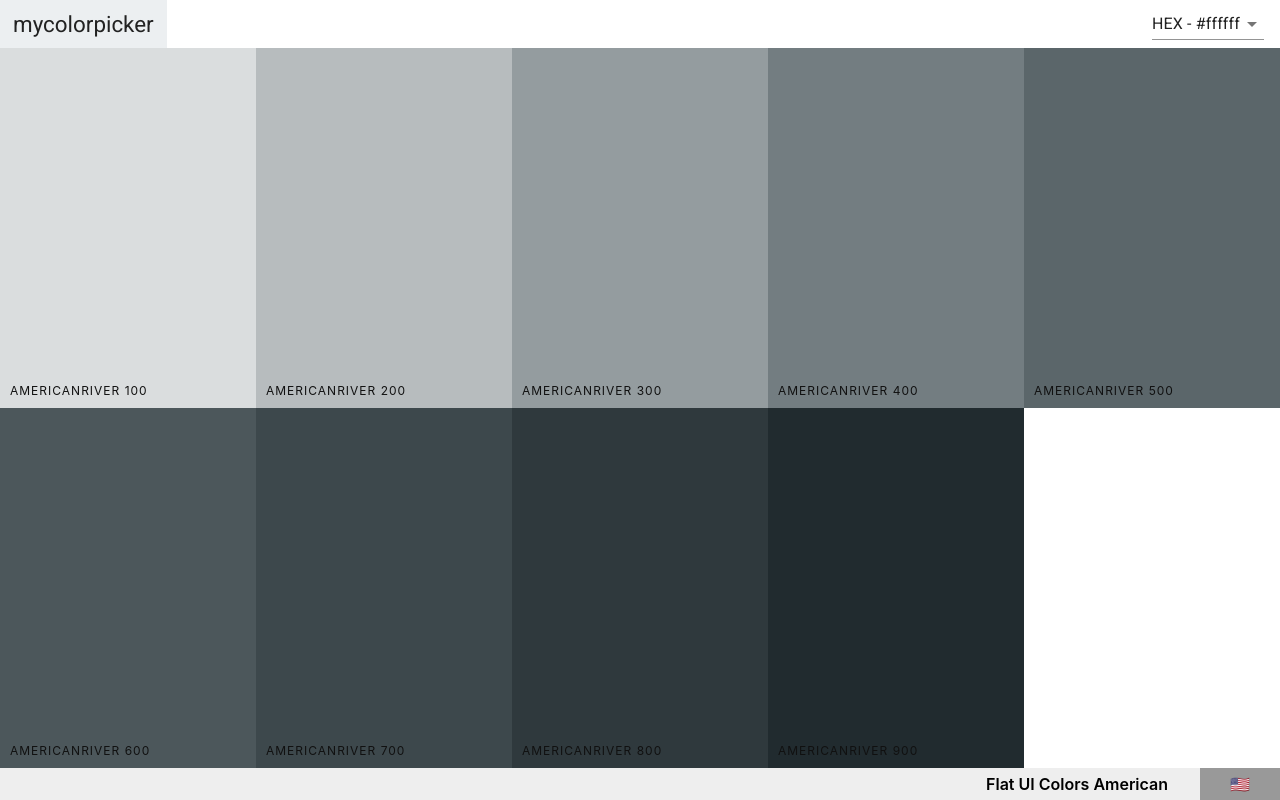
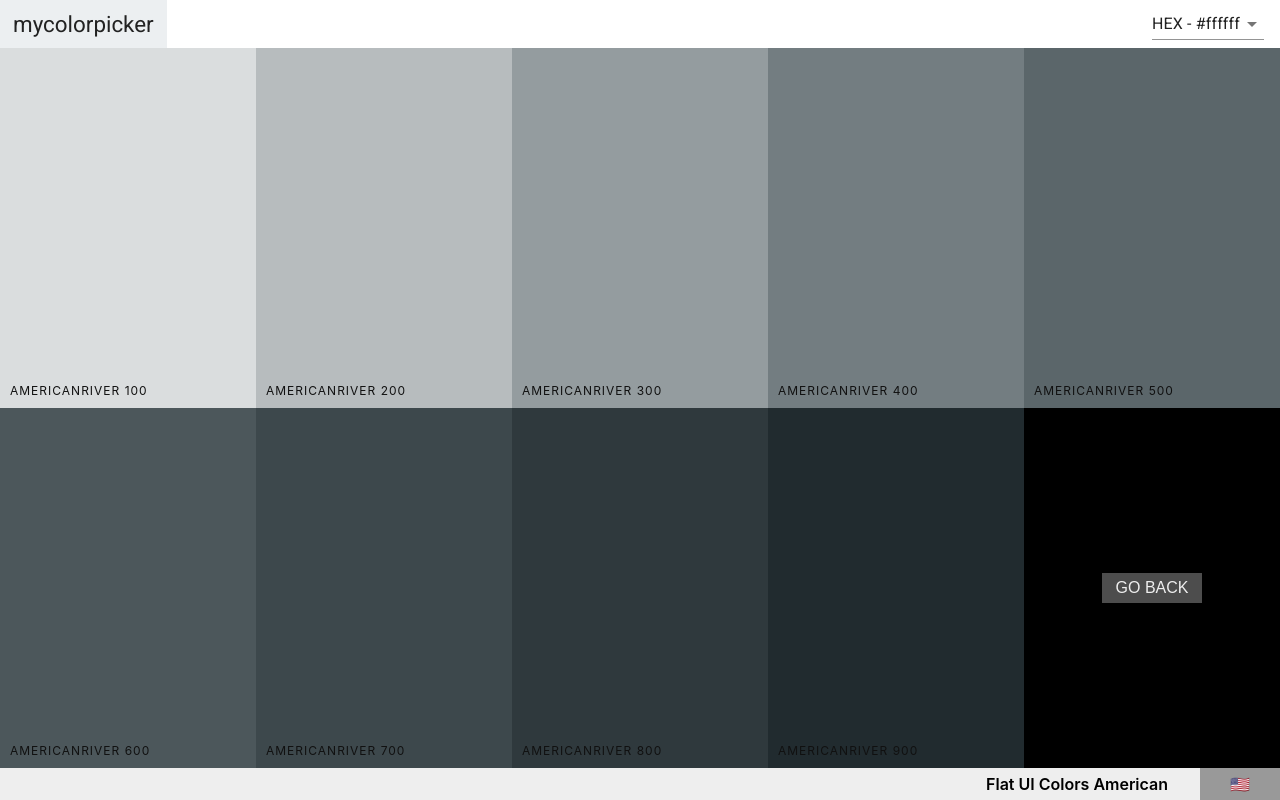
Before and after one commit to jonjj2016/myColors, a React (Create React App) app: page /palette/flat-ui-colors-american/americanriver in a window 1280 px wide. Built offline with nearby package versions, Linux system fonts and the light colour scheme.

Commit message:
Added routing on shades to push back

```diff
--- a/src/Components/ColorBox/Styled.jsx
+++ b/src/Components/ColorBox/Styled.jsx
@@ -29,6 +29,9 @@ export const ColorBox = styled.div`
     border: none;
     opacity: 0;
     cursor: pointer;
+    text-decoration: ${(props) => props.fromShades && 'none'};
+    opacity: ${(props) => (props.show ? 1 : 0)};
+
     transition: 0.3s;
   }
 
--- a/src/Components/SinglePaletteShades/SinglePaletteShades.jsx
+++ b/src/Components/SinglePaletteShades/SinglePaletteShades.jsx
@@ -1,11 +1,17 @@
 import React, { useEffect, useState } from 'react';
 import { gatherShades } from '../../helpers/ColorHelpers';
-import ColorBox from '../ColorBox/ColorBox';
+import ColourBox from '../ColorBox/ColorBox';
 import { Palette } from '../Palette/Styled';
 import NavBar from '../NavBar/NavBar_Container';
 import Footer from '../Footer/Footer';
+import { ColorBox } from '../ColorBox/Styled';
+import { GoBack } from './Styled_SinglePaletteShades';
+import { useHistory } from 'react-router-dom';
 
 const SinglePalette = ({ palette, color }) => {
+  const history = useHistory();
+  console.log(history);
+
   const [state, setState] = useState({
     shades: [],
     format: 'hex',
@@ -25,15 +31,24 @@ const SinglePalette = ({ palette, color }) => {
   const onCloseSnackbar = () => {
     setState({ ...state, snackBar: false });
   };
-
+  const onRouteChange = () => {
+    history.goBack();
+  };
   return (
     <Palette>
       <NavBar showSlider={false} closeSnackbar={onCloseSnackbar} open={state.snackBar} format={state.format} handleSelectChange={onHandleSelectChange} />
       <div className='Palette-colors'>
         {state.shades.map((shade, index) => {
           const { name, id, hex: background } = shade;
-          return <ColorBox key={index} fromShades background={shade[state.format]} name={shade.name} id={shade.id} />;
+          return <ColourBox key={index} fromShades background={shade[state.format]} name={shade.name} id={shade.id} />;
         })}
+        <ColorBox show={true} fromShades={true}>
+          <GoBack>
+            <button onClick={onRouteChange} className='copy-button'>
+              Go Back
+            </button>
+          </GoBack>
+        </ColorBox>
       </div>
       <Footer name={palette.paletteName} emoji={palette.emoji} />
     </Palette>
--- a/src/Components/SinglePaletteShades/Styled_SinglePaletteShades.jsx
+++ b/src/Components/SinglePaletteShades/Styled_SinglePaletteShades.jsx
@@ -1,3 +1,17 @@
 import styled from 'styled-components';
+import { Link } from 'react-router-dom';
 
-export const Wrapper = styled.div``;
+export const GoBack = styled.div`
+  height: 100%;
+  width: 100%;
+  background-color: #000;
+`;
+export const MyLink = styled(Link)`
+  height: 100%;
+  width: 100%;
+  text-decoration: none;
+  display: flex;
+  justify-content: center;
+  align-items: center;
+  background-color: #000;
+`;
```
